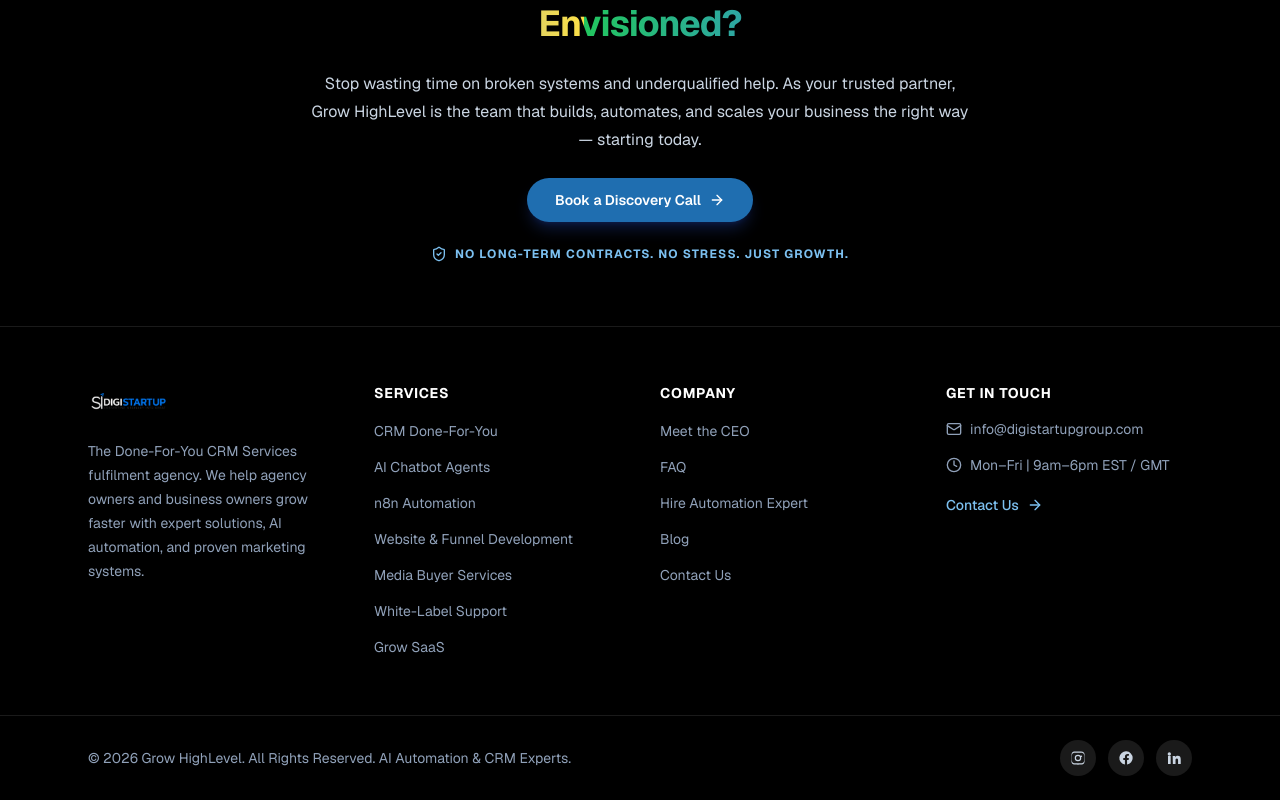
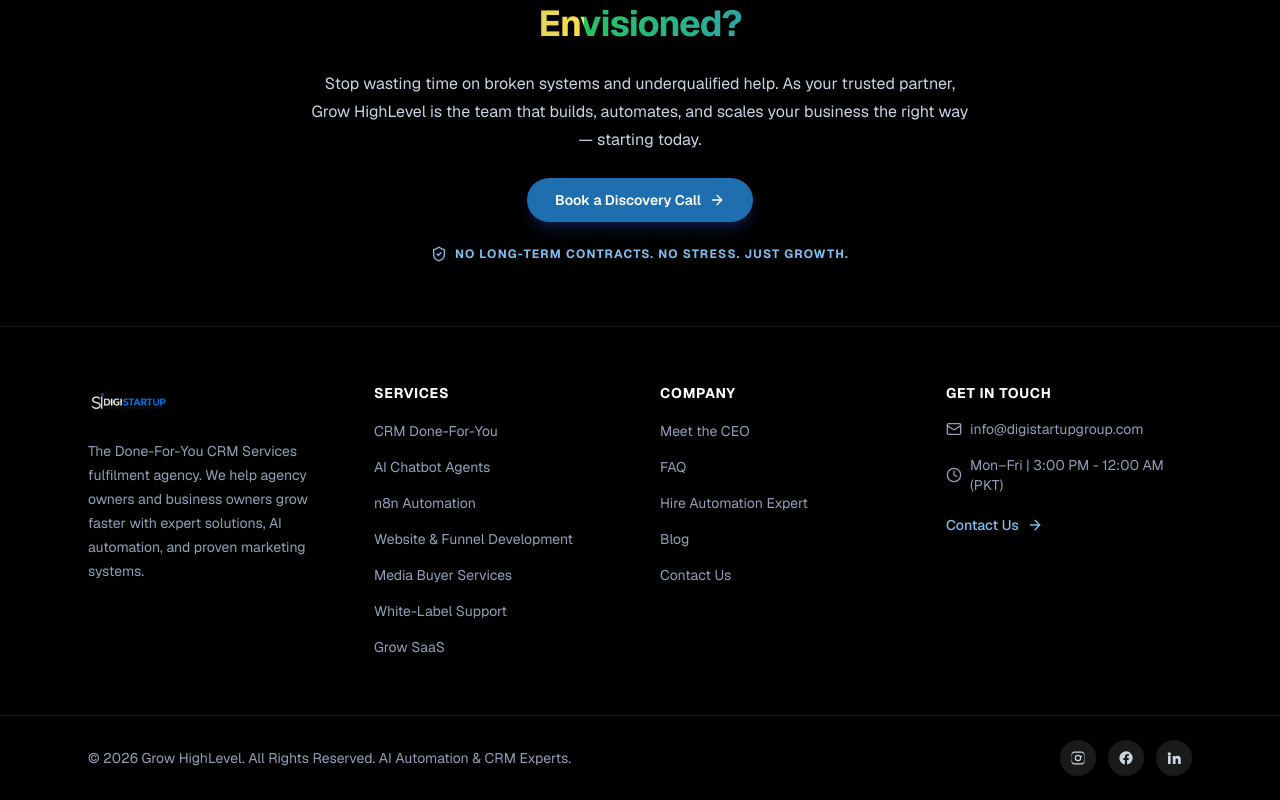
Before and after one commit to Muhammadkashifsaeed/heighlevel, a Next.js app: page / in a window 1280 px wide. Shown: the part 6192-6992 px from the top of the page. Built offline with nearby package versions, Linux system fonts and the light colour scheme.

Commit message:
update footer working hours to PKT

```diff
--- a/src/app/components/Footer.tsx
+++ b/src/app/components/Footer.tsx
@@ -176,7 +176,7 @@
             </a>
             <p className="flex items-center gap-2 text-sm text-slate-400">
               <Clock className="h-4 w-4 shrink-0" />
-              Mon–Fri | 9am–6pm EST / GMT
+               Mon–Fri | 3:00 PM - 12:00 AM (PKT)
             </p>
             <Link
               href="/contact"
```
